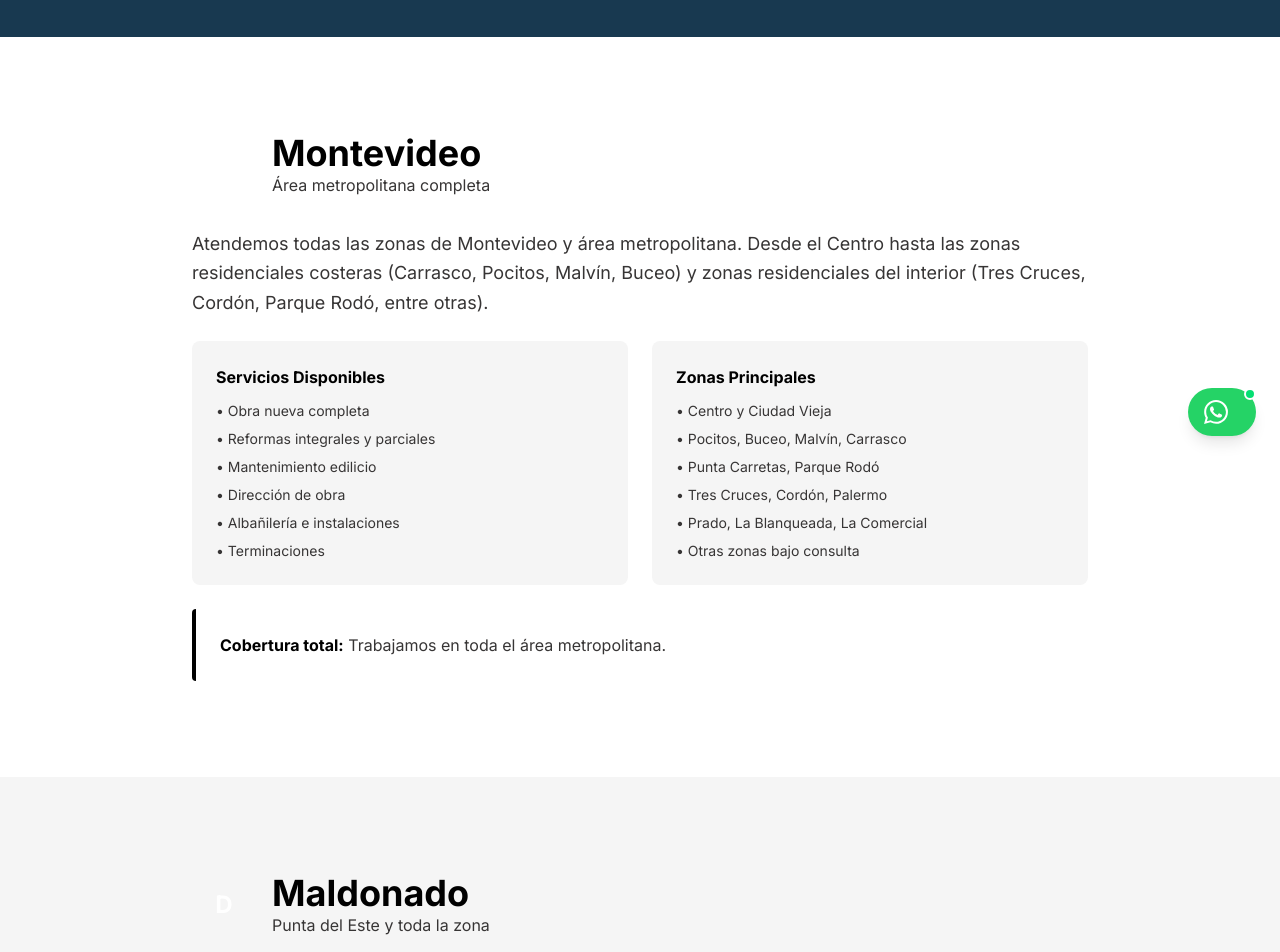
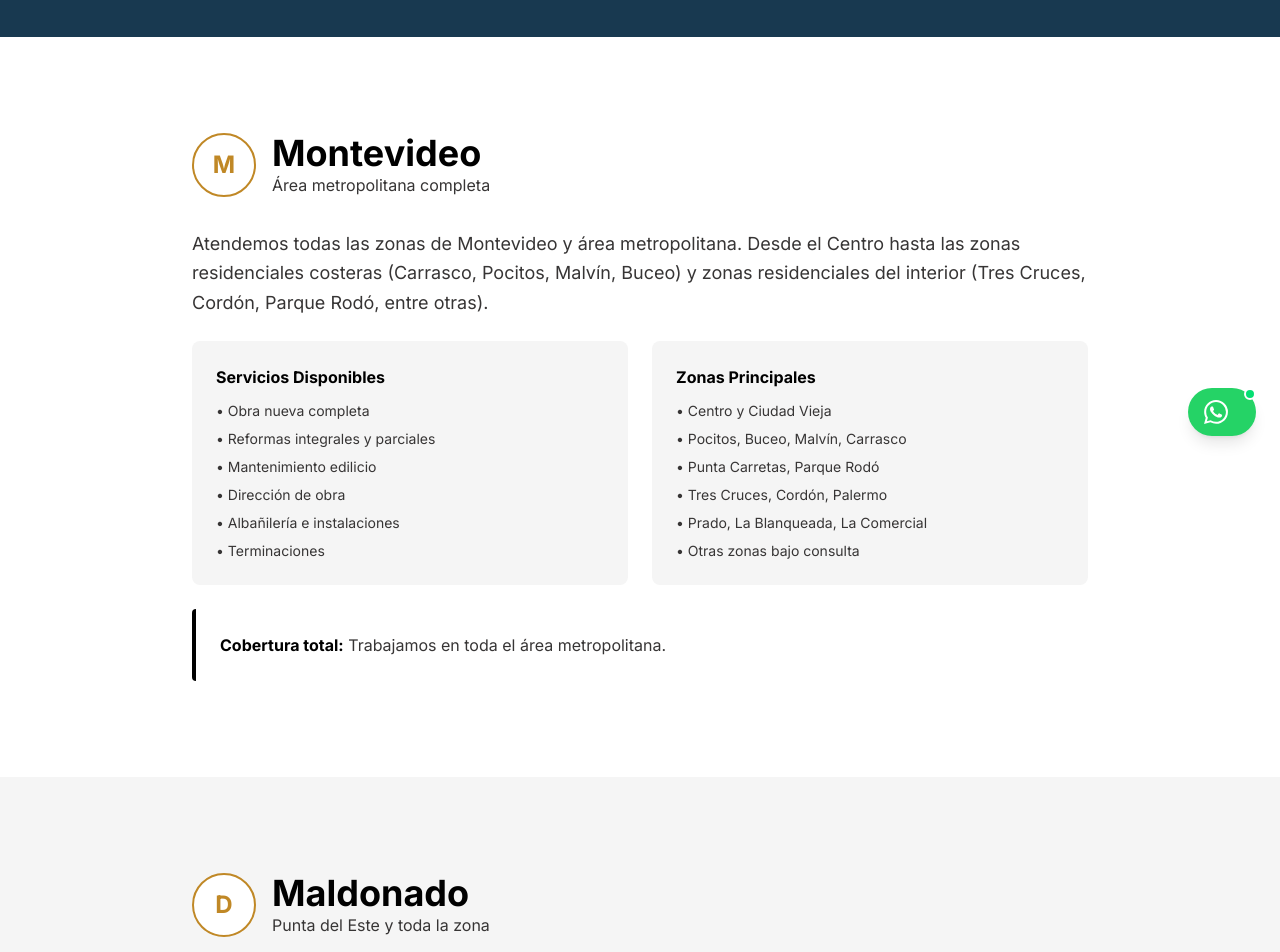
Before and after one commit to mauro2387/cincel, a React (Vite) app: page /zonas in a window 1280 px wide. Shown: the part 340-1292 px from the top of the page. Built offline with nearby package versions, Linux system fonts and the light colour scheme.

Commit message:
Cambiar letras M y D a color #c08826 con fondo blanco

```diff
--- a/src/pages/Zonas.tsx
+++ b/src/pages/Zonas.tsx
@@ -34,7 +34,7 @@ export const Zonas: React.FC = () => {
         <div className="container mx-auto px-4">
           <div className="max-w-4xl mx-auto">
             <div className="flex items-center gap-4 mb-8">
-              <div className="w-16 h-16 bg-primary rounded-full flex items-center justify-center text-white font-bold text-2xl">
+              <div className="w-16 h-16 bg-white border-2 rounded-full flex items-center justify-center font-bold text-2xl" style={{ borderColor: '#c08826', color: '#c08826' }}>
                 M
               </div>
               <div>
@@ -91,7 +91,7 @@ export const Zonas: React.FC = () => {
         <div className="container mx-auto px-4">
           <div className="max-w-4xl mx-auto">
             <div className="flex items-center gap-4 mb-8">
-              <div className="w-16 h-16 bg-primary rounded-full flex items-center justify-center text-white font-bold text-2xl">
+              <div className="w-16 h-16 bg-white border-2 rounded-full flex items-center justify-center font-bold text-2xl" style={{ borderColor: '#c08826', color: '#c08826' }}>
                 D
               </div>
               <div>
```
